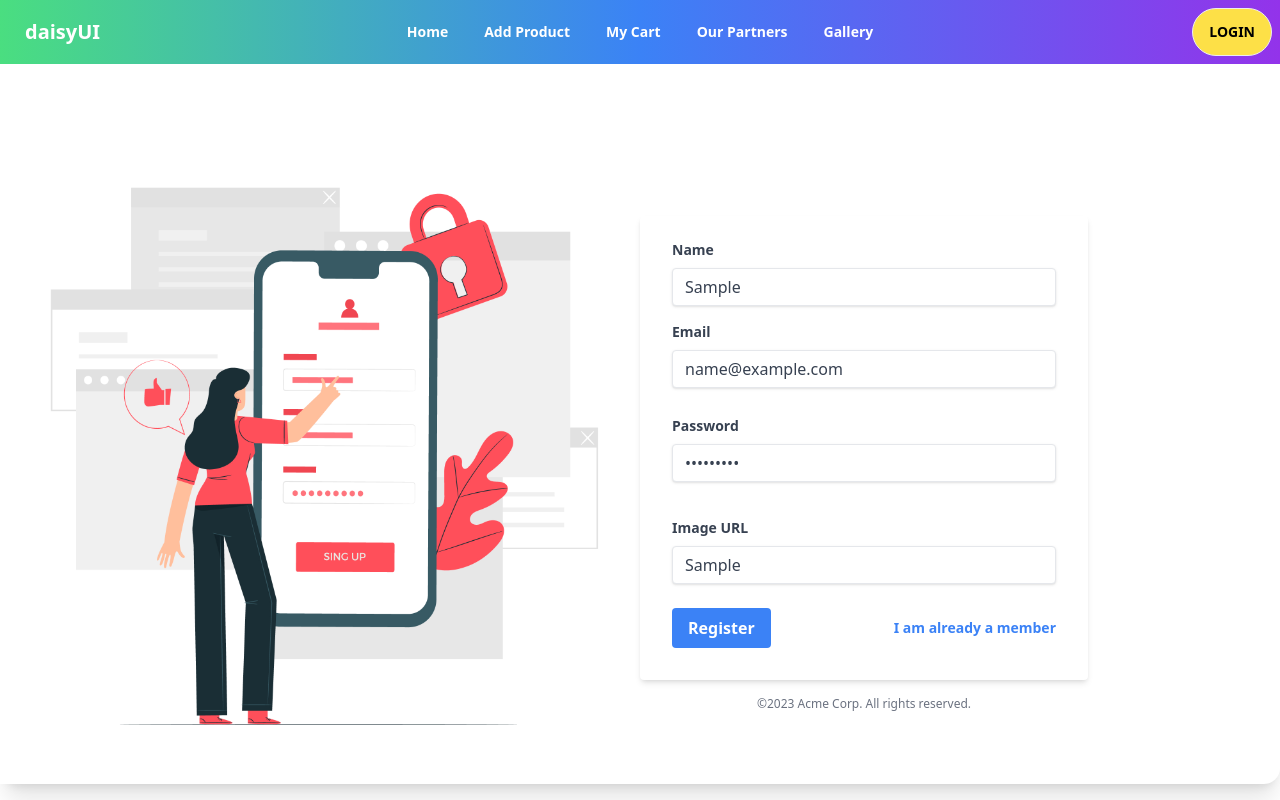
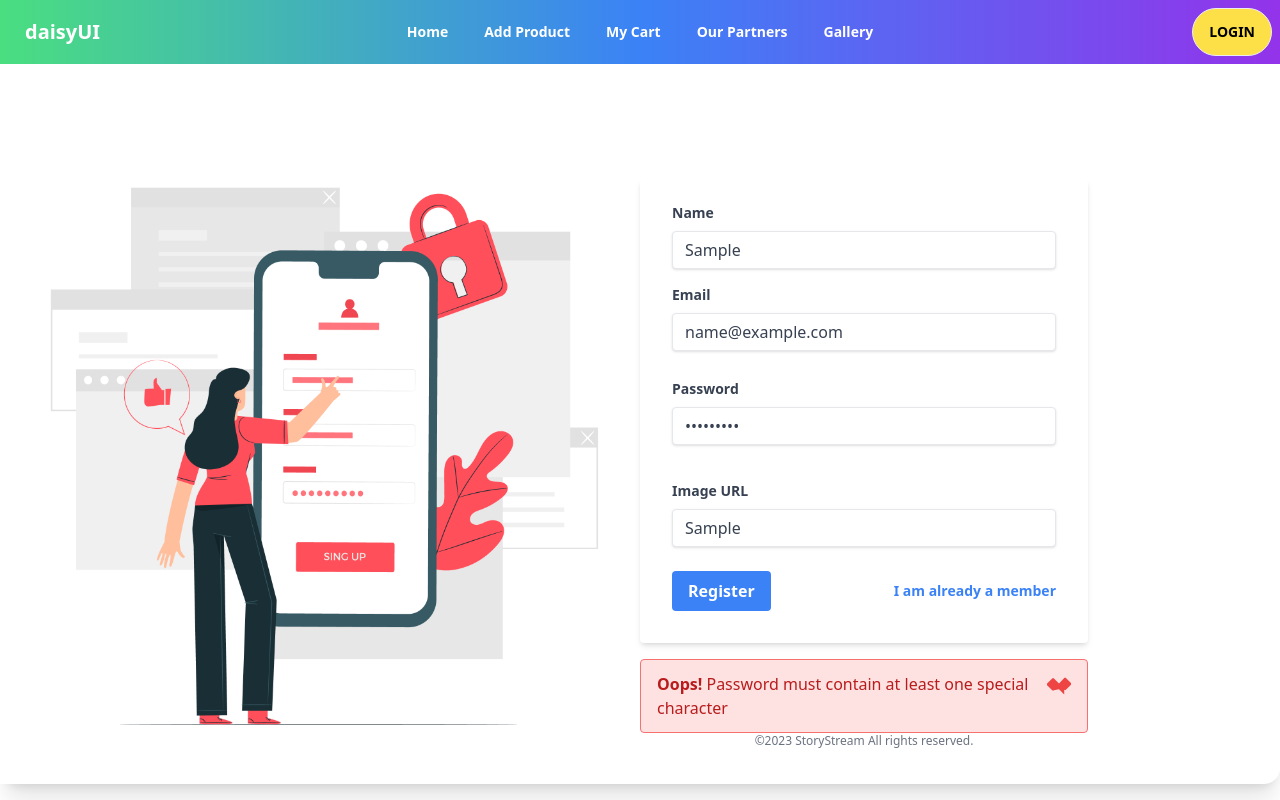
Before and after one commit to singha-saikat/StoryStream-Client, a React (Vite) app: page /signUp in a window 1280 px wide. Both pictures are taken after typing "Sample", "name@example.com", "Sample123", "Sample" into the empty fields and a click on the button "Register". Built offline with nearby package versions, Linux system fonts and the light colour scheme; no server answers.

Commit message:
Firebase authentication apllied

```diff
--- a/src/SignUp/SignUp.jsx
+++ b/src/SignUp/SignUp.jsx
@@ -1,14 +1,15 @@
+/* eslint-disable no-useless-escape */
 // import { useState } from "react";
+import { updateProfile } from "firebase/auth";
 import img1 from "../../src/assets/Mobile-login.jpg";
+import useAuth from "../Hook/UseAuth";
+import { useState } from "react";
+import { useNavigate } from "react-router-dom";
 
 const SignUp = () => {
-  //   const [formData, setFormData] = useState({
-  //     name: "",
-  //     email: "",
-  //     password: "",
-  //     confirmPassword: "",
-  //     terms: false,
-  //   });
+  const { createUser } = useAuth();
+  const [regError, setRegError] = useState("");
+  const navigate = useNavigate();
 
   const handleSubmit = (event) => {
     event.preventDefault();
@@ -17,7 +18,61 @@ const SignUp = () => {
     const email = from.get("email");
     const password = from.get("password");
     const photo = from.get("image");
-    console.log(name, email, password,photo);
+    console.log(name, email, password, photo);
+    if (password.length < 6) {
+      setRegError("Password must be at least 6 characters long");
+      return;
+    }
+    if (!/[A-Z]/.test(password)) {
+      setRegError("Password must contain at least one capital letter");
+      return;
+    }
+    if (!/[!@#$%^&*()_+{}\[\]:;<>,.?~\\-]/.test(password)) {
+      setRegError("Password must contain at least one special character");
+      return;
+    }
+    if (!/\d/.test(password)) {
+      setRegError("Password must contain at least one numeric character");
+      return;
+    }
+
+    createUser(email, password).then((userCredential) => {
+      const user = userCredential.user;
+      return updateProfile(user, {
+        displayName: name,
+        photoURL: photo,
+      });
+    })
+    .then(() => {
+        event.target.reset();
+        // toast.success("Congratulations,  You are now part of Our Platform", {
+        //   position: "top-right",
+        //   autoClose: 1000,
+        //   hideProgressBar: false,
+        //   closeOnClick: true,
+        //   pauseOnHover: true,
+        //   draggable: true,
+        //   progress: undefined,
+        //   theme: "colored",
+        // });
+        setTimeout(() => {
+
+          navigate('/');
+        }, 2000);
+      })
+      .catch((error) => {
+        console.log(error.massage);
+        // toast.error(error.message, {
+        //   position: "top-right",
+        //   autoClose: 5000,
+        //   hideProgressBar: false,
+        //   closeOnClick: true,
+        //   pauseOnHover: true,
+        //   draggable: true,
+        //   progress: undefined,
+        //   theme: "colored",
+        // });
+      });
   };
 
   return (
@@ -105,8 +160,29 @@ const SignUp = () => {
               </a>
             </div>
           </form>
+          <div
+            className={`${
+              regError ? "block" : "hidden"
+            } bg-red-100 border border-red-400 text-red-700 px-4 py-3 rounded relative`}
+            role="alert"
+          >
+            <strong className="font-bold">Oops! </strong>
+            <span className="block sm:inline">{regError}</span>
+            <span className="absolute top-0 bottom-0 right-0 px-4 py-3">
+              <svg
+                className="fill-current h-6 w-6 text-red-500"
+                role="button"
+                xmlns="http://www.w3.org/2000/svg"
+                viewBox="0 0 20 20"
+              >
+                <title>Close</title>
+                <path d="M14.348 14.849a1.02 1.02 0 0 0 1.414 0l4.242-4.242a1.01 1.01 0 0 0 0-1.414l-4.242-4.242a1.02 1.02 0 0 0-1.414 0L10 9.656 5.756 5.413a1.01 1.01 0 0 0-1.414 0L.1 9.656a1.01 1.01 0 0 0 0 1.414l4.242 4.242a1.02 1.02 0 0 0 1.414 0L10 14.343l4.348 4.506z" />
+              </svg>
+            </span>
+          </div>
+
           <p className="text-center text-gray-500 text-xs">
-            &copy;2023 Acme Corp. All rights reserved.
+            &copy;2023 StoryStream All rights reserved.
           </p>
         </div>
       </div>
```
